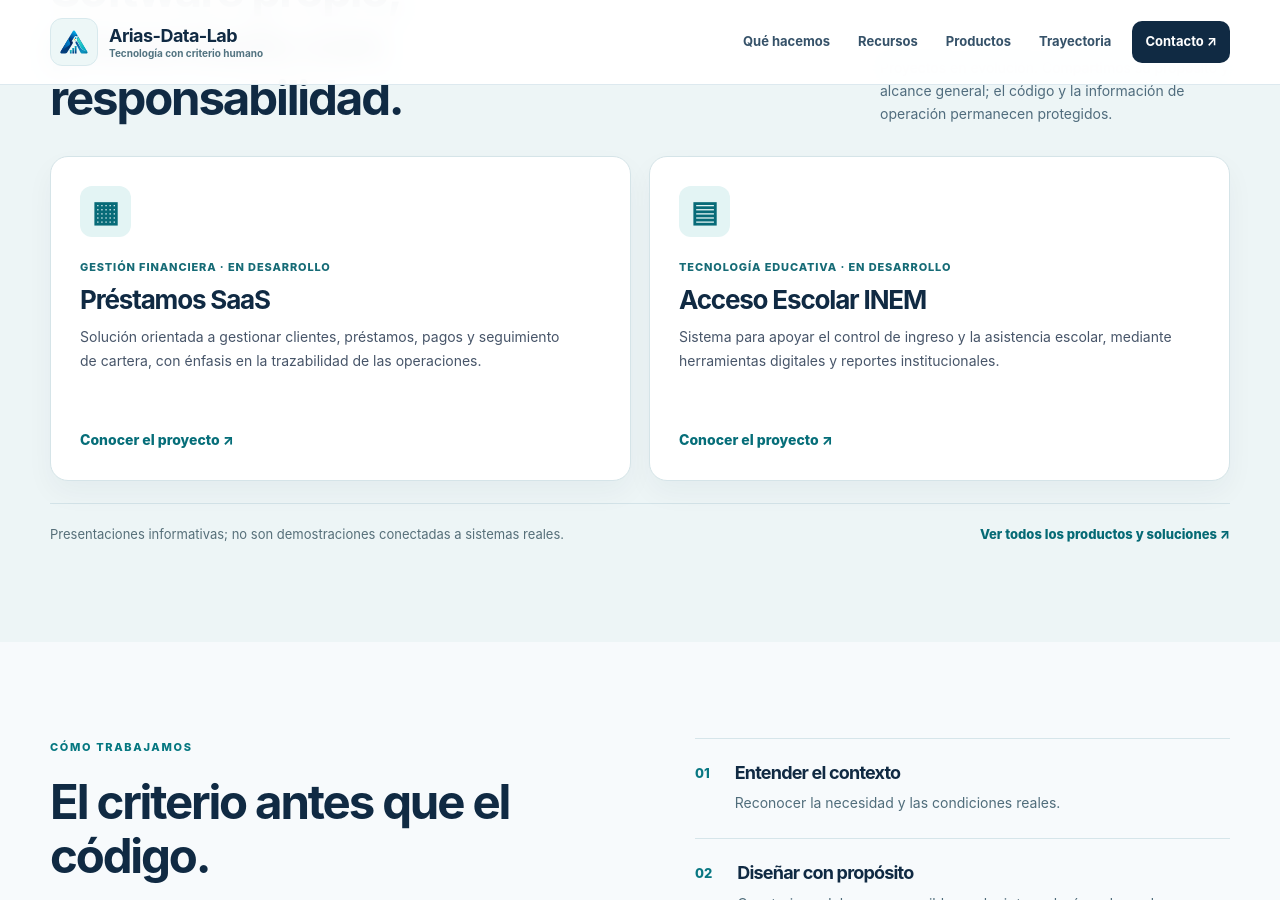
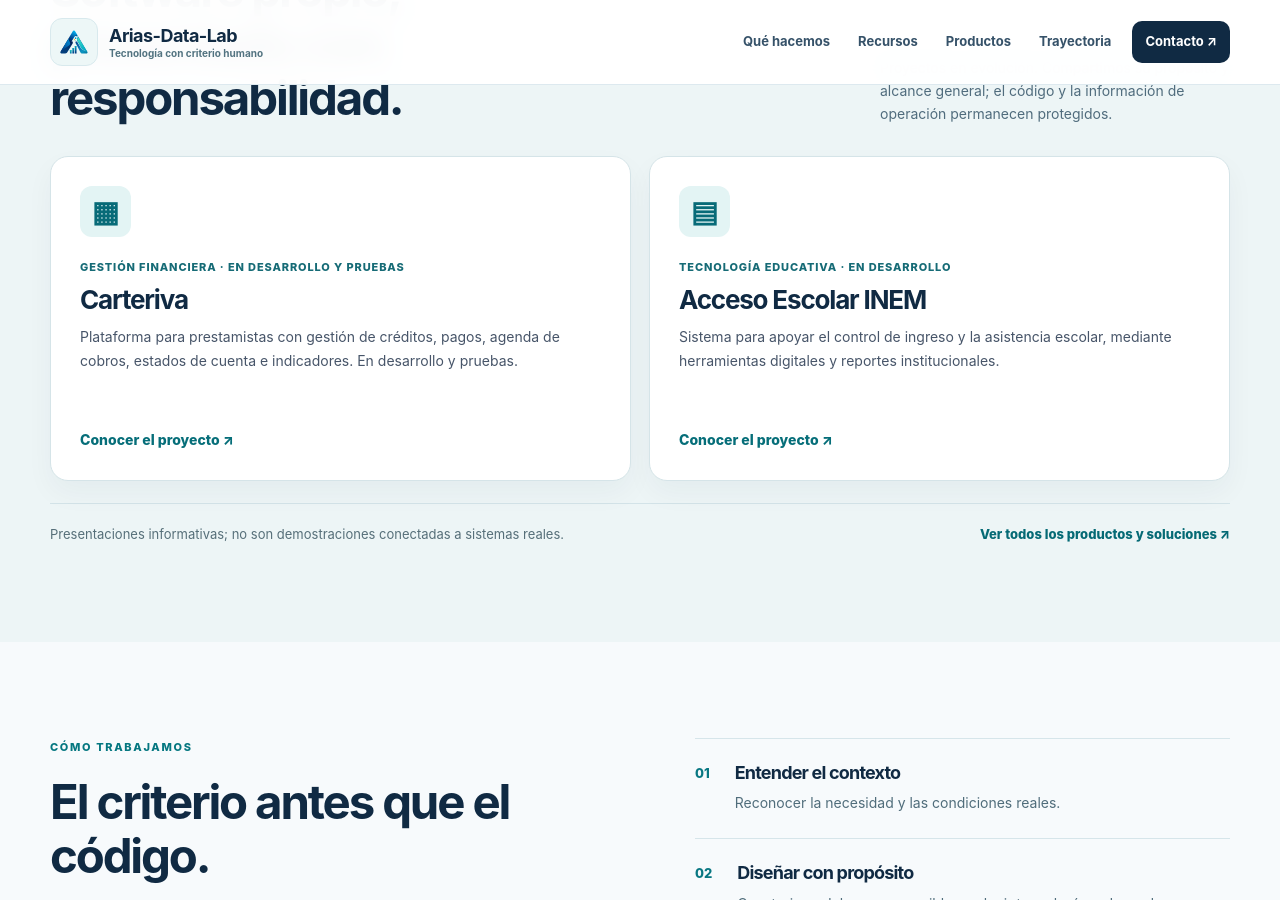
Before and after one commit to ljarias/ljarias.github.io, a Jekyll site: the page index.html, which Jekyll copies as it is, in a window 1280 px wide and 900 px high, scrolled down 2706 px. Built offline with Jekyll 4.4.1, drawn with Linux system fonts in a browser that asks for light colours.

Commit message:
Actualizar catálogo de productos a la marca Carteriva

```diff
--- a/index.html
+++ b/index.html
@@ -53,7 +53,7 @@ if (location.hash === "#ultimas" || location.hash === "#infografias") {
 <section class="products-showcase section-padding" id="productos" aria-labelledby="products-title"><div class="container">
 <div class="section-head"><div><p class="eyebrow dark">PRODUCTOS Y SOLUCIONES</p><h2 id="products-title">Software propio, presentado con responsabilidad.</h2></div><p>Proyectos en evolución. Compartimos su propósito y alcance general; el código y la información de operación permanecen protegidos.</p></div>
 <div class="products-showcase-grid">
-<article class="product-teaser"><div class="product-teaser-icon" aria-hidden="true">▦</div><span class="teaser-label">GESTIÓN FINANCIERA · EN DESARROLLO</span><h3>Préstamos SaaS</h3><p>Solución orientada a gestionar clientes, préstamos, pagos y seguimiento de cartera, con énfasis en la trazabilidad de las operaciones.</p><a href="arias-data-lab/productos/prestamos-saas.html">Conocer el proyecto <span aria-hidden="true">↗</span></a></article>
+<article class="product-teaser"><div class="product-teaser-icon" aria-hidden="true">▦</div><span class="teaser-label">GESTIÓN FINANCIERA · EN DESARROLLO Y PRUEBAS</span><h3>Carteriva</h3><p>Plataforma para prestamistas con gestión de créditos, pagos, agenda de cobros, estados de cuenta e indicadores. En desarrollo y pruebas.</p><a href="arias-data-lab/productos/prestamos-saas.html">Conocer el proyecto <span aria-hidden="true">↗</span></a></article>
 <article class="product-teaser"><div class="product-teaser-icon" aria-hidden="true">▤</div><span class="teaser-label">TECNOLOGÍA EDUCATIVA · EN DESARROLLO</span><h3>Acceso Escolar INEM</h3><p>Sistema para apoyar el control de ingreso y la asistencia escolar, mediante herramientas digitales y reportes institucionales.</p><a href="arias-data-lab/productos/acceso-escolar-inem.html">Conocer el proyecto <span aria-hidden="true">↗</span></a></article>
 </div>
 <div class="products-showcase-tail"><span>Presentaciones informativas; no son demostraciones conectadas a sistemas reales.</span><a href="arias-data-lab/productos/">Ver todos los productos y soluciones ↗</a></div>
```
